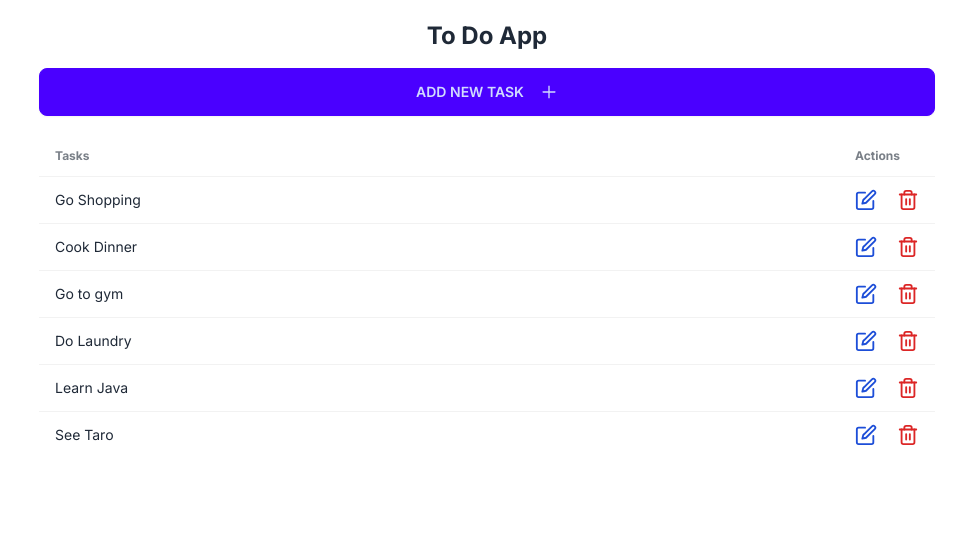
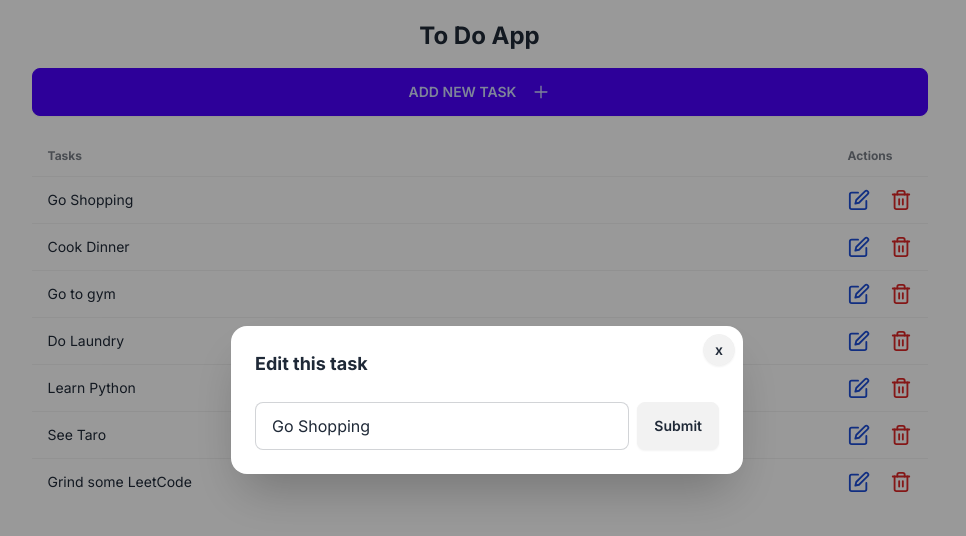
Before and after one commit to haifromkai/to-do-app, a Next.js app: page / in a window 1280 px wide. Both pictures are taken after a click on the icon 1019 px from the left and 200 px from the top of the page. Shown: the top 536 px of the page, without its empty margins (153-1119 px from the left). Built offline with nearby package versions, Linux system fonts and the light colour scheme; data requests are answered from the project's data file.

Commit message:
Finished implementing the Edit function (Pop up text input Modal, API PUT method, Handling event)

```diff
--- a/api.ts
+++ b/api.ts
@@ -19,3 +19,15 @@
     const newToDo = await res.json();
     return newToDo;
 }
+
+export const editToDo = async (todo: ITask): Promise<ITask> => {
+    const res = await fetch(`${baseUrl}/tasks/${todo.id}`, {
+        method: "PUT",
+        headers: {
+            "Content-Type": "application/json"
+        },
+        body: JSON.stringify(todo)
+    })
+    const updatedToDo = await res.json();
+    return updatedToDo;
+}
--- a/data/todos.json
+++ b/data/todos.json
@@ -18,11 +18,15 @@
     },
     {
       "id": "66079551-fbff-4ccf-8c91-85f2da60928f",
-      "text": "Learn Java"
+      "text": "Learn Python"
     },
     {
       "id": "4d12fcec-9065-490b-ac7d-b3697cbf30c5",
       "text": "See Taro"
+    },
+    {
+      "id": "c25f34f3-3a6d-4bd6-b0c1-f1bcbee6e2e4",
+      "text": "Grind some LeetCode"
     }
   ]
 }
--- a/src/app/components/Task.tsx
+++ b/src/app/components/Task.tsx
@@ -1,16 +1,55 @@
+"use client";
+
 import { ITask } from "../../../types/tasks"
 import { FiEdit, FiTrash2 } from "react-icons/fi";
+import Modal from "./Modal";
+import { FormEventHandler, useState } from "react";
+import { useRouter } from "next/navigation";
+import { editToDo } from "../../../api";
 
 interface TaskProps {
     task: ITask
 }
 
 const Task: React.FC<TaskProps> = ({ task }) => {
+  const router = useRouter();
+  const [openModalEdit, setOpenModalEdit] = useState<boolean>(false);
+  const [openModalDelete, setOpenModalDelete] = useState<boolean>(false);
+  const [taskToEdit, setTaskToEdit] = useState<string>(task.text);
+
+  const handleSubmitEditToDo: FormEventHandler<HTMLFormElement> = async (e) => {
+    e.preventDefault();
+    await editToDo({
+      id: task.id,
+      text: taskToEdit
+    });
+    setTaskToEdit("");
+    setOpenModalEdit(false);
+    router.refresh();
+  }
+
   return (
     <tr key={task.id}>
         <td className="w-full">{task.text}</td>
+
         <td className="flex gap-5">
-          <FiEdit cursor="pointer" className="text-blue-700" size={22} />
+          <FiEdit onClick={() => setOpenModalEdit(true)} cursor="pointer" className="text-blue-700" size={22} />
+          <Modal modalOpen={openModalEdit} setModalOpen={setOpenModalEdit}>
+            <form onSubmit={handleSubmitEditToDo}>
+              <h3 className="font-bold text-lg">Edit this task</h3>
+              <div className="modal-action">
+                <input
+                  value={taskToEdit}
+                  onChange={e => setTaskToEdit(e.target.value)}
+                  type="text"
+                  placeholder="Type here"
+                  className="input input-bordered w-full"
+                />
+                <button type="submit" className="btn">Submit</button>
+              </div>
+            </form>
+          </Modal>
+
           <FiTrash2 cursor="pointer" className="text-red-600" size={22} />
         </td>
     </tr>
```
